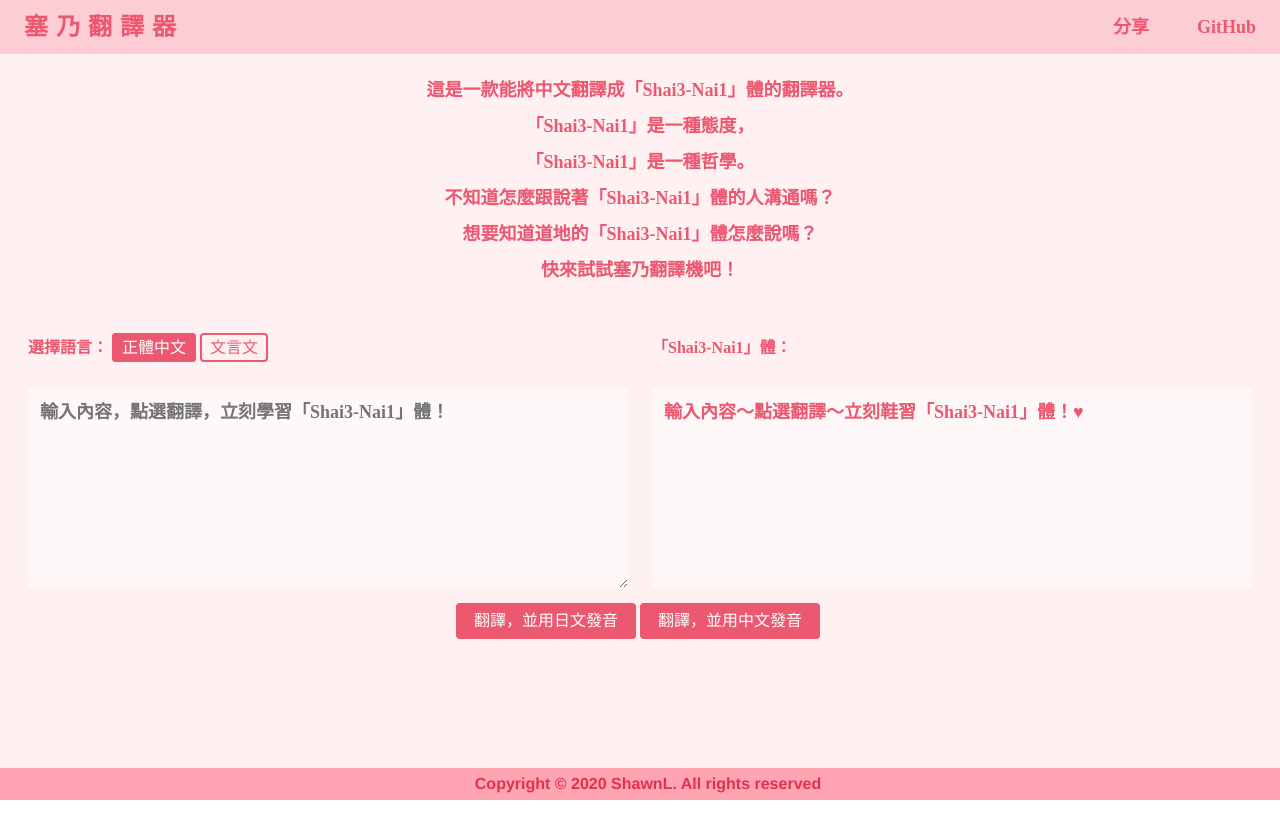
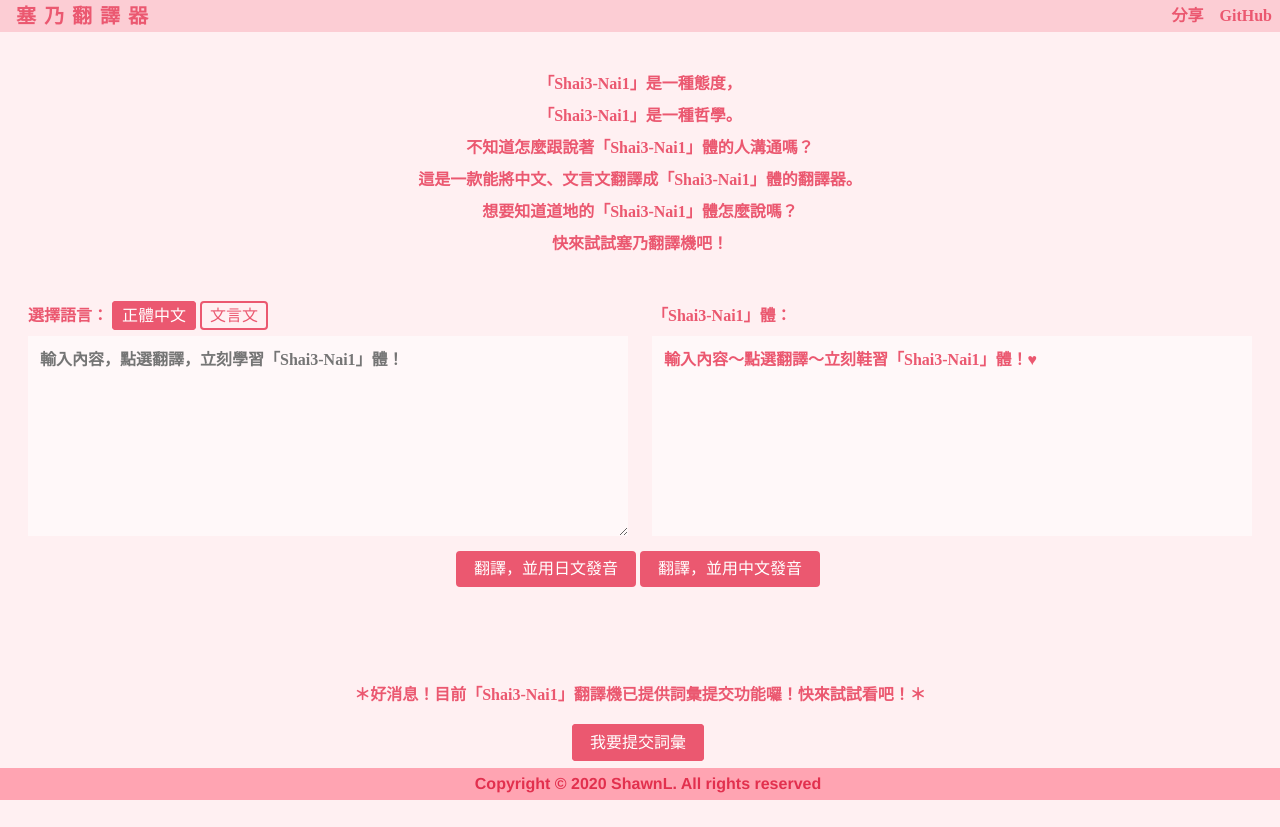
Before and after one commit to shawnlin0201/shai3-nai1-translator, a Vue app: page / in a window 1280 px wide. Before the commit the page ends 800 px from the top, so only its background shows below. Built offline with nearby package versions, Linux system fonts and the light colour scheme; no server answers; a web font is replaced by a local one.

Commit message:
字典檔表單

```diff
--- a/src/App.vue
+++ b/src/App.vue
@@ -17,10 +17,10 @@
     <section class="page-wrapper">
       <article class="main-wrapper">
         <div class="description">
-          <div>這是一款能將中文翻譯成「Shai3-Nai1」體的翻譯器。</div><br>
           <div>「Shai3-Nai1」是一種態度，</div><br>
           <div>「Shai3-Nai1」是一種哲學。</div><br>
           <div>不知道怎麼跟說著「Shai3-Nai1」體的人溝通嗎？</div><br>
+          <div>這是一款能將中文、文言文翻譯成「Shai3-Nai1」體的翻譯器。</div><br>
           <div>想要知道道地的「Shai3-Nai1」體怎麼說嗎？</div><br>
           <div>快來試試塞乃翻譯機吧！</div>
         </div>
@@ -45,12 +45,19 @@
           </div>
         </div>
         <div class="block-wrapper justify-center">
-          <div class="button-translate" @click="speakLang = 'Japan';getSpeechVoice();lang === 'zh-tw' ? translate() : wywTranslate()">
+          <div class="button" @click="speakLang = 'Japan';getSpeechVoice();lang === 'zh-tw' ? translate() : wywTranslate()">
             翻譯，並用日文發音
           </div>
-          <div class="button-translate" @click="speakLang = 'Chinese';getSpeechVoice();lang === 'zh-tw' ? translate() : wywTranslate()">
+          <div class="button" @click="speakLang = 'Chinese';getSpeechVoice();lang === 'zh-tw' ? translate() : wywTranslate()">
             翻譯，並用中文發音
           </div>
+        </div>
+      </article>
+      <article class="main-wrapper">
+        <div class="description">
+          <div>＊好消息！目前「Shai3-Nai1」翻譯機已提供詞彙提交功能囉！快來試試看吧！＊</div><br><br>
+
+          <a class="button" href="https://forms.gle/yrQ2psN4u99iFEiD9" target="_blank">我要提交詞彙</a>
         </div>
       </article>
     </section>
@@ -61,7 +68,7 @@
 </template>
 
 <script>
-import dictionary from './../src/assets/dictionary/zh-tw.json'
+// import dictionary from './../src/assets/dictionary/zh-tw.json'
 import axios from 'axios'
 
 export default {
@@ -71,20 +78,42 @@ export default {
       speakLang: 'Chinese',
       text: '',
       traslateText: '',
-      dictionary: dictionary,
+      dictionary: {},
       regex: '',
       lang: 'zh-tw',
       voice: ''
     }
   },
   mounted () {
-    this.culcRegex()
+    this.loadDictionary(
+      this.getTranslateRegex
+    )
     window.speechSynthesis.addEventListener('voiceschanged', this.getSpeechVoice)
   },
   destroyed () {
     window.speechSynthesis.removeEventListener('voiceschanged', this.getSpeechVoice)
   },
   methods: {
+    loadDictionary (callback) {
+      const dictionarySourceURL = 'https://spreadsheets.google.com/feeds/list/1iyHOIQN_6YVHyeG_exWA6sUZJsF2yQV5WI9KDIJsuRU/1/public/values?alt=json'
+      fetch(dictionarySourceURL)
+        .then(res => res.json())
+        .then(res => {
+          const rawData = res.feed.entry
+          rawData.forEach(cell => {
+            const chineseText = cell['gsx$中文詞彙'].$t
+            const shanaiText = cell['gsx$shai3-nai1詞彙'].$t
+
+            this.dictionary[chineseText] = shanaiText
+          })
+
+          this.dictionary[''] = '' // 空字串也要算在翻譯機內，但 Google Spread Sheet 無法使用空字串，因此需要自行加入字典檔
+
+          if ((typeof callback) === 'function') {
+            callback()
+          }
+        })
+    },
     speakText () {
       const utterance = new SpeechSynthesisUtterance()
       const text = this.traslateText.replace(/[～|！|♥|？]/g, '')
@@ -118,7 +147,6 @@ export default {
       }
     },
     translate () {
-      console.log('enter')
       const regex = new RegExp(this.regex, 'g')
       let newText = String(this.text)
 
@@ -163,12 +191,14 @@ export default {
           console.error(err)
         })
     },
-    culcRegex () {
+    getTranslateRegex () {
       let newRegex = this.regex
+
       for (const i in this.dictionary) {
         newRegex += i + '|'
       }
-      this.regex = newRegex + ''
+
+      this.regex = newRegex
     }
 
   }
@@ -208,20 +238,21 @@ export default {
   background: $main-dark-color;
   color:$main-font-color;
   .navbar-title {
-    font-size: rem(24px);
-    padding: rem(18px) rem(24px);
+    font-size: rem(20px);
+    padding: rem(8px) rem(16px);
     letter-spacing: rem(8px);
-    line-height: rem(18px);
+    line-height: rem(16px);
+    white-space: nowrap;
   }
   .navbar-item-list {
     display:flex;
     align-items: center;
   }
   .navbar-item {
-    padding: rem(18px) rem(24px);
-    font-size: rem(18px);
+    padding: rem(8px) rem(8px);
+    font-size: rem(16px);
     transition: 0.5s;
-    line-height: rem(18px);
+    line-height: rem(16px);
     cursor: pointer;
     &:hover {
       background: $main-darker-color;
@@ -243,13 +274,13 @@ export default {
   flex-direction: column;
   justify-content: center;
   align-items:center;
-  font-size: rem(18px);
-  padding:rem(24px) rem(16px);
+  font-size: rem(16px);
+  padding:rem(8px) rem(8px);
   height: rem(200px);
   text-align: center;
   color: $main-font-color;
   .description {
-    margin: rem(24px) 0;
+    margin: rem(10px) 0;
   }
 }
 
@@ -273,9 +304,9 @@ export default {
       overflow: hidden;
       .block-title {
         text-align: left;
-        padding-bottom: rem(8px);
-        margin-bottom: rem(24px);
+        padding-bottom: rem(12px);
         .lang {
+          cursor: pointer;
           padding: rem(4px) rem(8px);
           border: rem(2px) solid $main-font-color;
           border-radius: rem(4px);
@@ -292,11 +323,12 @@ export default {
         width:100%;
         box-sizing: border-box;
         min-height: rem(200px);
+        background: transparent;
         background:$second-lightcolor;
         padding: rem(12px);
         color: $main-font-color;
         font-weight: bold;
-        font-size: rem(18px);
+        font-size: rem(16px);
         line-height: rem(24px);
       }
       textarea {
@@ -308,7 +340,7 @@ export default {
     }
   }
 }
-.button-translate {
+.button {
   padding: rem(8px) rem(16px);
   border: rem(2px) solid $main-font-color;
   border-radius: rem(4px);
```
